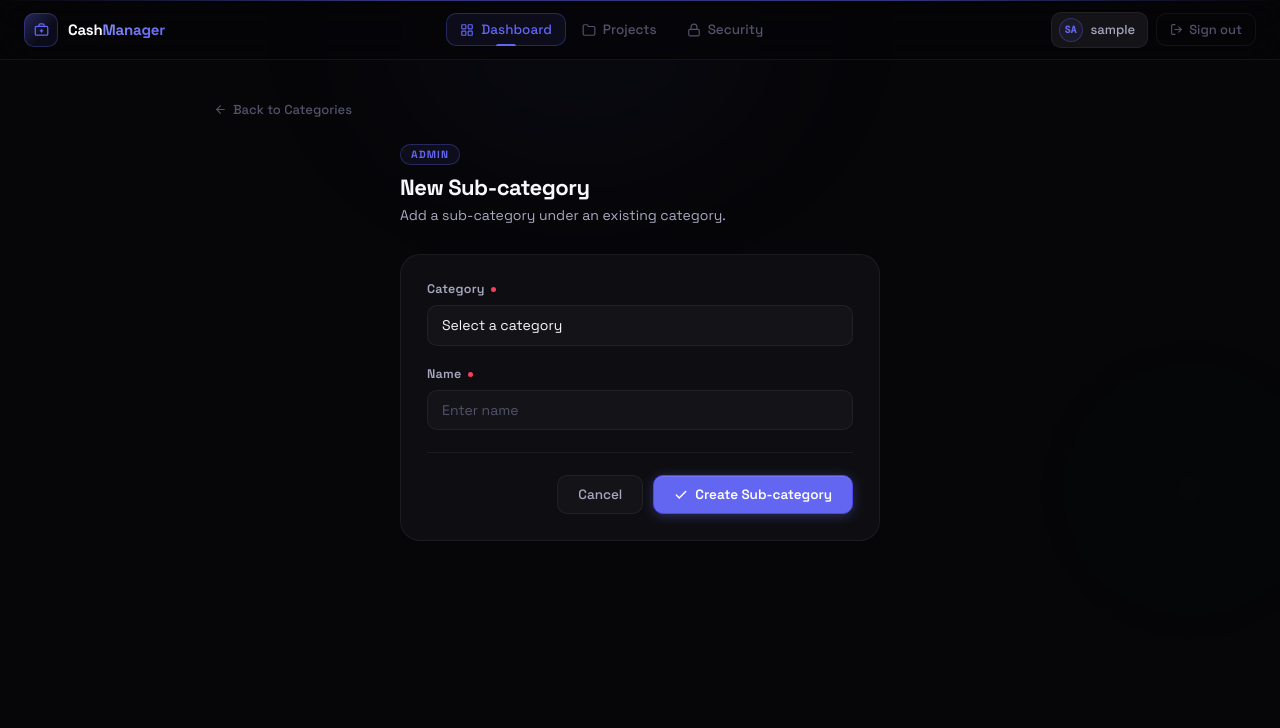
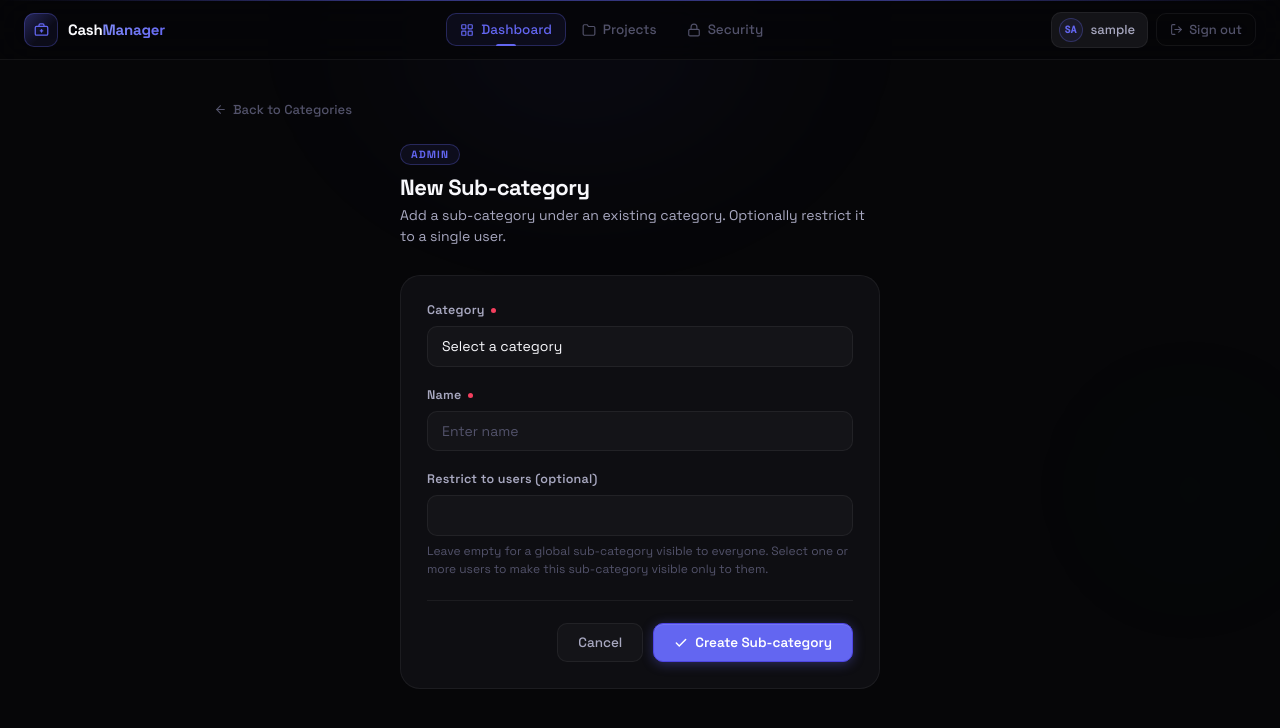
Before and after one commit to nawabsakib5/Cash-Management-Django-App, a Django app: page /categories/subcategory/create/ in a window 1280 px wide. Shown: the top 728 px of the page. Run offline with Django 5.2, Linux system fonts and the light colour scheme; a user stored in the database is signed in; tables that the repository leaves empty hold one stand-in row (values such as "Sample post"); lists and menus that the app fills with data are empty.

Commit message:
Update 2.0

```diff
--- a/cashApp/forms.py
+++ b/cashApp/forms.py
@@ -1,6 +1,7 @@
 # cashApp/forms.py
 
 from django import forms
+from django.db import models
 from django.contrib.auth.forms import UserCreationForm, AuthenticationForm
 from .models import CustomUser, Transaction, Project, Category, SubCategory
 
@@ -48,10 +49,14 @@ class CategoryForm(forms.ModelForm):
 class SubCategoryForm(forms.ModelForm):
     class Meta:
         model  = SubCategory
-        fields = ['category', 'name']
+        fields = ['category', 'name', 'users']
         widgets = {
             'name': forms.TextInput(attrs={
                 'placeholder': 'e.g. Lunch, Taxi, Bonus…'
+            }),
+            'users': forms.SelectMultiple(attrs={
+                'class': 'form-control',
+                'size': 6,
             }),
         }
 
@@ -59,6 +64,14 @@ class SubCategoryForm(forms.ModelForm):
         super().__init__(*args, **kwargs)
         self.fields['category'].queryset    = Category.objects.all()
         self.fields['category'].empty_label = 'Select a category'
+
+        # 'users' field: select one or more users to make this sub-category
+        # private to them, or leave empty for everyone (global).
+        self.fields['users'].queryset  = CustomUser.objects.filter(
+            user_type='user'
+        ).order_by('username')
+        self.fields['users'].required  = False
+        self.fields['users'].label     = 'Restrict to users (optional)'
 
 
 class TransactionForm(forms.ModelForm):
@@ -70,7 +83,11 @@ class TransactionForm(forms.ModelForm):
         }
 
     def __init__(self, *args, **kwargs):
+        # request.user pass kore diben view theke, jate sub_category list
+        # ei user-er jonno thik thake (global + private)
+        self.user = kwargs.pop('user', None)
         super().__init__(*args, **kwargs)
+
         self.fields['category'].queryset    = Category.objects.all()
         self.fields['category'].empty_label = 'Select category (optional)'
         self.fields['category'].required    = False
@@ -79,18 +96,26 @@ class TransactionForm(forms.ModelForm):
         self.fields['sub_category'].empty_label = 'Select sub-category (optional)'
         self.fields['sub_category'].required    = False
 
+        # Base queryset: global sub-categories + this user's private ones
+        if self.user is not None:
+            visible_subs = SubCategory.objects.filter(
+                models.Q(users__isnull=True) | models.Q(users=self.user)
+            ).distinct()
+        else:
+            visible_subs = SubCategory.objects.filter(users__isnull=True)
+
         # POST submission এ category select থাকলে সেই sub_categories দেখাবে
         if 'category' in self.data:
             try:
                 category_id = int(self.data.get('category'))
-                self.fields['sub_category'].queryset = SubCategory.objects.filter(
+                self.fields['sub_category'].queryset = visible_subs.filter(
                     category_id=category_id
                 )
             except (ValueError, TypeError):
                 pass
         # Edit mode এ existing category র sub_categories দেখাবে
         elif self.instance.pk and self.instance.category:
-            self.fields['sub_category'].queryset = SubCategory.objects.filter(
+            self.fields['sub_category'].queryset = visible_subs.filter(
                 category=self.instance.category
             )
 
--- a/cashApp/templates/subcategory_form.html
+++ b/cashApp/templates/subcategory_form.html
@@ -16,7 +16,7 @@
     <h1 class="page-title" style="font-size: 22px;">
       {% if form.instance.pk %}Edit Sub-category{% else %}New Sub-category{% endif %}
     </h1>
-    <p class="page-sub">Add a sub-category under an existing category.</p>
+    <p class="page-sub">Add a sub-category under an existing category. Optionally restrict it to a single user.</p>
   </div>
 
   <div class="card">
@@ -50,6 +50,28 @@
             >
           {% endif %}
 
+          {% if field.help_text %}
+            <p style="font-size:12px; color:var(--text3); margin-top:6px; line-height:1.5;">
+              {{ field.help_text }}
+            </p>
+          {% endif %}
+
+          {% if field.name == 'user' %}
+            <div style="
+              display:flex; align-items:flex-start; gap:8px;
+              margin-top:8px; padding:10px 12px;
+              background:var(--indigo-fog); border:1px solid var(--indigo-line);
+              border-radius:8px;">
+              <svg viewBox="0 0 24 24" style="width:14px;height:14px;stroke:var(--indigo);fill:none;stroke-width:2;stroke-linecap:round;stroke-linejoin:round;flex-shrink:0;margin-top:1px;">
+                <circle cx="12" cy="12" r="10"/><line x1="12" y1="16" x2="12" y2="12"/><line x1="12" y1="8" x2="12.01" y2="8"/>
+              </svg>
+              <p style="font-size:12.5px; color:var(--text2); line-height:1.5; margin:0;">
+                Leave as <strong>"Global"</strong> to make this sub-category visible to everyone.
+                Or select a user to make it appear <strong>only for that user</strong>.
+              </p>
+            </div>
+          {% endif %}
+
           {% if field.errors %}
             {% for error in field.errors %}
               <div class="form-error">
--- a/cashApp/views.py
+++ b/cashApp/views.py
@@ -4,6 +4,7 @@ from django.shortcuts import render, redirect, get_object_or_404
 from django.contrib.auth import login, logout, authenticate, update_session_auth_hash
 from django.contrib.auth.decorators import login_required
 from django.contrib import messages
+from django.db.models import Q, Prefetch
 from django.http import JsonResponse
 from django.utils import timezone
 from .models import CustomUser, Transaction, Project, AuditLog, AdminProfile, Category, SubCategory
@@ -290,7 +291,7 @@ def transaction_create(request, pk):
     balance = project.balance()
 
     if request.method == 'POST':
-        form = TransactionForm(request.POST)
+        form = TransactionForm(request.POST, user=request.user)
         if form.is_valid():
             tx_type = form.cleaned_data.get('type')
             amount  = form.cleaned_data.get('amount')
@@ -312,7 +313,7 @@ def transaction_create(request, pk):
 
             return redirect('project_detail', pk=pk)
     else:
-        form = TransactionForm()
+        form = TransactionForm(user=request.user)
 
     return render(request, 'transaction_form.html', {
         'form': form, 'project': project, 'balance': balance,
@@ -324,14 +325,14 @@ def transaction_create(request, pk):
 def transaction_edit(request, pk):
     transaction = get_object_or_404(Transaction, pk=pk, user=request.user)
     if request.method == 'POST':
-        form = TransactionForm(request.POST, instance=transaction)
+        form = TransactionForm(request.POST, instance=transaction, user=request.user)
         if form.is_valid():
             form.save()
             log_action(request.user, 'edit', target=transaction, request=request)
             messages.success(request, "Transaction updated successfully.")
             return redirect('project_detail', pk=transaction.project.pk)
     else:
-        form = TransactionForm(instance=transaction)
+        form = TransactionForm(instance=transaction, user=request.user)
     return render(request, 'transaction_form.html', {
         'form': form, 'project': transaction.project,
     })
@@ -356,7 +357,19 @@ def transaction_delete(request, pk):
 @login_required(login_url='login')
 @not_frozen
 def category_list(request):
-    categories = Category.objects.prefetch_related('subcategories').all()
+    # Admin sees ALL sub-categories (global + every user's private ones).
+    # Normal users see global sub-categories + only their own private ones.
+    if request.user.is_admin:
+        visible_subs = SubCategory.objects.all().select_related('user')
+    else:
+        visible_subs = SubCategory.objects.filter(
+            Q(user__isnull=True) | Q(user=request.user)
+        ).select_related('user')
+
+    categories = Category.objects.prefetch_related(
+        Prefetch('subcategories', queryset=visible_subs)
+    ).all()
+
     form = CategoryForm()
 
     if request.method == 'POST':
@@ -398,8 +411,17 @@ def subcategory_create(request):
     if request.method == 'POST':
         form = SubCategoryForm(request.POST)
         if form.is_valid():
-            form.save()
-            messages.success(request, "Sub-category created successfully.")
+            sub = form.save()
+            if sub.user:
+                messages.success(
+                    request,
+                    f"Sub-category '{sub.name}' created — visible only to '{sub.user.username}'."
+                )
+            else:
+                messages.success(
+                    request,
+                    f"Sub-category '{sub.name}' created — visible to everyone (Global)."
+                )
             return redirect('category_list')
     else:
         form = SubCategoryForm()
@@ -418,13 +440,20 @@ def subcategory_delete(request, pk):
 
 # ─── AJAX: Sub-categories by Category ─────────────────────────────────────────
 
+@login_required(login_url='login')
 def get_subcategories(request):
     category_id = request.GET.get('category_id')
     if not category_id:
         return JsonResponse({'subcategories': []})
+
+    # Logged-in user sees: global sub-categories (user is null)
+    # + their own private sub-categories.
     subs = SubCategory.objects.filter(
         category_id=category_id
+    ).filter(
+        Q(user__isnull=True) | Q(user=request.user)
     ).values('id', 'name')
+
     return JsonResponse({'subcategories': list(subs)})
 
 
@@ -432,6 +461,40 @@ def get_subcategories(request):
 
 @admin_required
 def admin_dashboard(request):
+    cat_form = CategoryForm()
+    sub_form = SubCategoryForm()
+
+    if request.method == 'POST':
+
+        if 'add_category' in request.POST:
+            cat_form = CategoryForm(request.POST)
+            if cat_form.is_valid():
+                cat = cat_form.save(commit=False)
+                cat.created_by = request.user
+                cat.save()
+                messages.success(request, f"Category '{cat.name}' created successfully.")
+                return redirect('admin_dashboard')
+
+        elif 'add_subcategory' in request.POST:
+            sub_form = SubCategoryForm(request.POST)
+            if sub_form.is_valid():
+                sub = sub_form.save()
+                if sub.user:
+                    messages.success(
+                        request,
+                        f"Sub-category '{sub.name}' created — visible only to '{sub.user.username}'."
+                    )
+                else:
+                    messages.success(
+                        request,
+                        f"Sub-category '{sub.name}' created — visible to everyone (Global)."
+                    )
+                return redirect('admin_dashboard')
+
+    categories = Category.objects.prefetch_related(
+        Prefetch('subcategories', queryset=SubCategory.objects.all().select_related('user'))
+    ).all()
+
     context = {
         'total_users':        CustomUser.objects.filter(user_type='user').count(),
         'frozen_users':       CustomUser.objects.filter(is_frozen=True).count(),
@@ -441,6 +504,9 @@ def admin_dashboard(request):
                                   delete_requested=True, is_deleted=False
                               ).count(),
         'recent_logs':        AuditLog.objects.select_related('actor').all()[:20],
+        'categories':         categories,
+        'cat_form':           cat_form,
+        'sub_form':           sub_form,
     }
     return render(request, 'admin/dashboard.html', context)
 
```
Also changed, not shown: cashApp/models.py (+9 -10 lines), cashApp/templates/category_list.html (+19 -2 lines).
